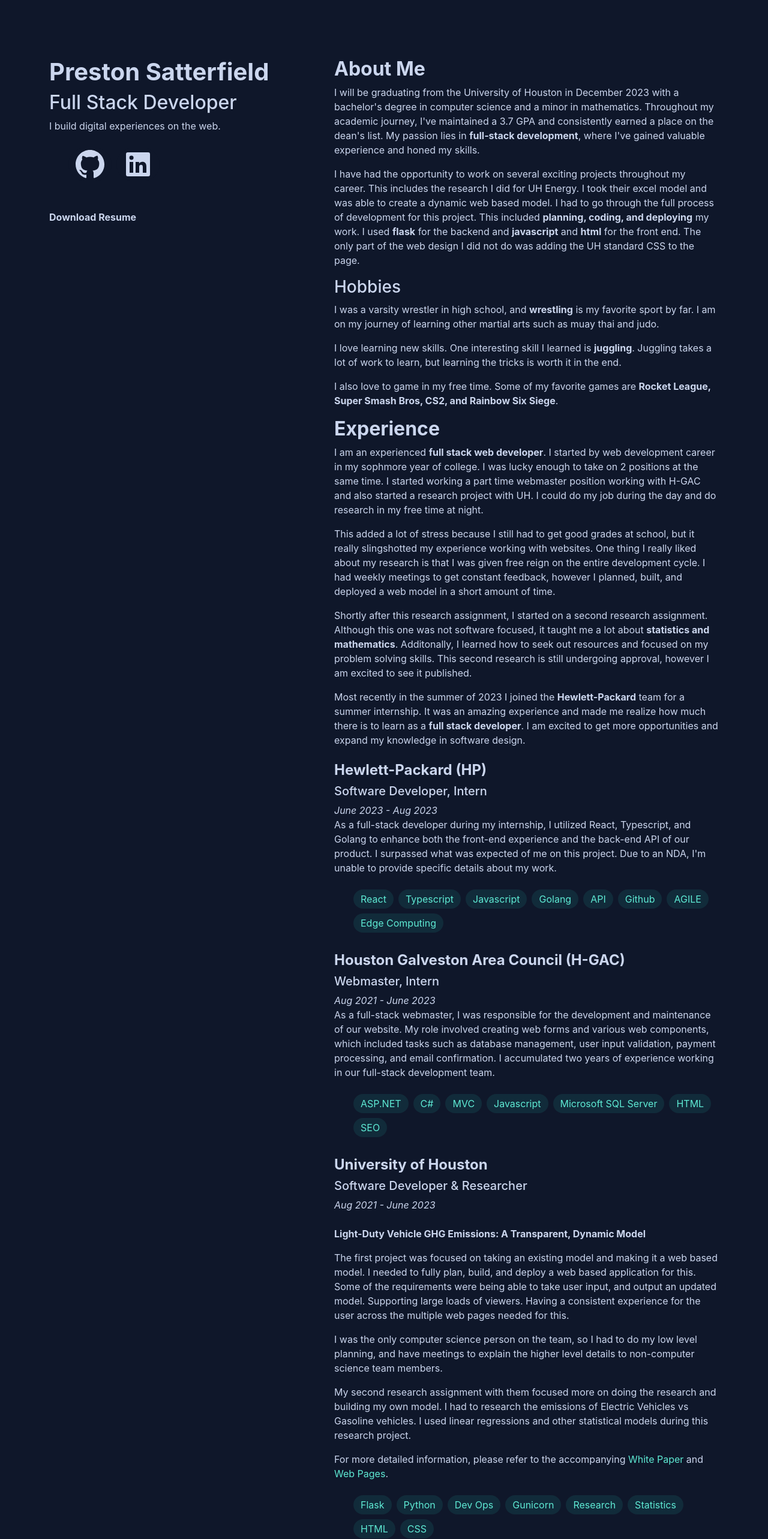
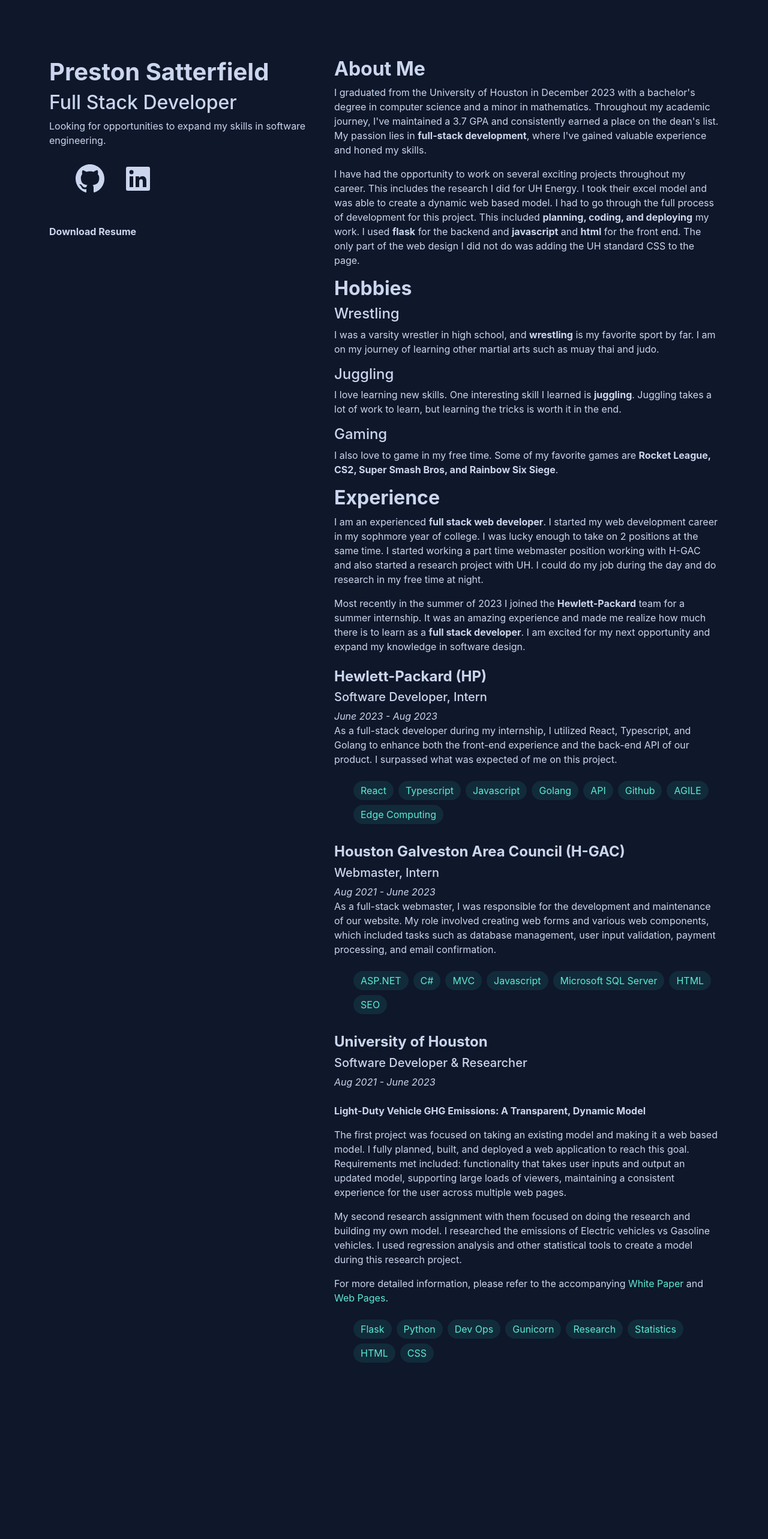
Before and after one commit to pdsatter/Portfolio, a React (Create React App) app in the folder portfolio-app/: page / in a window 1280 px wide. Shown: the top 2566 px of the page at 60% size. After the commit the page ends 2392 px from the top, so only its background shows below. Built offline with nearby package versions, Linux system fonts and the light colour scheme.

Commit message:
Update text

```diff
--- a/portfolio-app/src/AboutMe.tsx
+++ b/portfolio-app/src/AboutMe.tsx
@@ -3,7 +3,7 @@
         <div>
             <h2><strong>About Me</strong></h2>
             <p>
-                I will be graduating from the University of Houston in December 2023 with a bachelor's degree in computer science and a minor in mathematics.
+                I graduated from the University of Houston in December 2023 with a bachelor's degree in computer science and a minor in mathematics.
                 Throughout my academic journey, I've maintained a 3.7 GPA and consistently earned a place on the dean's list.
                 My passion lies in <strong>full-stack development</strong>, where I've gained valuable experience and honed my skills.
             </p>
@@ -16,21 +16,6 @@
                 I used <strong>flask</strong> for the backend and <strong>javascript</strong> and <strong>html</strong> for the front end.
                 The only part of the web design I did not do was adding the UH standard CSS to the page.
             </p>
-
-            <h3>Hobbies</h3>
-            <p>
-                I was a varsity wrestler in high school, and <strong>wrestling</strong> is my favorite sport by far.
-                I am on my journey of learning other martial arts such as muay thai and judo.
-            </p>
-
-            <p>
-                I love learning new skills. One interesting skill I learned is <strong>juggling</strong>.
-                Juggling takes a lot of work to learn, but learning the tricks is worth it in the end.
-            </p>
-
-            <p>
-                I also love to game in my free time.  Some of my favorite games are <strong>Rocket League, Super Smash Bros, CS2, and Rainbow Six Siege</strong>.
-            </p>
         </div>
     );
 }
--- a/portfolio-app/src/Body.tsx
+++ b/portfolio-app/src/Body.tsx
@@ -1,12 +1,13 @@
 import AboutMe from './AboutMe';
 import Experience from './Experience';
-import Resume from './Resume';
+import Hobbies from './Hobbies';
 import './App.css'
 
 function Body() {
     return (
         <div className="main-body">
             <AboutMe />
+            <Hobbies />
             <Experience />
 
         </div>
--- a/portfolio-app/src/Experience.tsx
+++ b/portfolio-app/src/Experience.tsx
@@ -5,24 +5,14 @@
     return (<>
         <h2><strong>Experience</strong></h2>
         <p>
-            I am an experienced <strong>full stack web developer</strong>. I started by web development career in my sophmore year of college.
+            I am an experienced <strong>full stack web developer</strong>. I started my web development career in my sophmore year of college.
             I was lucky enough to take on 2 positions at the same time.  I started working a part time webmaster position working with H-GAC and
             also started a research project with UH. I could do my job during the day and do research in my free time at night.
         </p>
         <p>
-            This added a lot of stress because I still had to get good grades at school, but it really slingshotted my experience working with websites.
-            One thing I really liked about my research is that I was given free reign on the entire development cycle.  I had weekly
-            meetings to get constant feedback, however I planned, built, and deployed a web model in a short amount of time.
-        </p>
-        <p>
-            Shortly after this research assignment, I started on a second research assignment.  Although this one was not
-            software focused, it taught me a lot about <strong>statistics and mathematics</strong>.  Additonally, I learned how to seek out resources and focused on my problem solving skills.
-            This second research is still undergoing approval, however I am excited to see it published.
-        </p>
-        <p>
             Most recently in the summer of 2023 I joined the <strong>Hewlett-Packard</strong> team for a summer internship.
             It was an amazing experience and made me realize how much there is to learn as a <strong>full stack developer</strong>. I am
-            excited to get more opportunities and expand my knowledge in software design.
+            excited for my next opportunity and expand my knowledge in software design.
         </p>
 
         <Row>
@@ -34,7 +24,6 @@
                     As a full-stack developer during my internship, I utilized React, Typescript, and Golang to enhance
                     both the front-end experience and the back-end API of our product.
                     I surpassed what was expected of me on this project.
-                    Due to an NDA, I'm unable to provide specific details about my work.
                 </p>
                 <ul>
                     <li>React</li>
@@ -56,7 +45,6 @@
                     As a full-stack webmaster, I was responsible for the development and maintenance of our website.
                     My role involved creating web forms and various web components, which included tasks such as database management,
                     user input validation, payment processing, and email confirmation.
-                    I accumulated two years of experience working in our full-stack development team.
                 </p>
                 <ul>
                     <li>ASP.NET</li>
@@ -78,19 +66,13 @@
                     <b>Light-Duty Vehicle GHG Emissions: A Transparent, Dynamic Model</b>
                 </p>
                 <p>
-                    The first project was focused on taking an existing model and making it a web based model.
-                    I needed to fully plan, build, and deploy a web based application for this.
-                    Some of the requirements were being able to take user input, and output an updated model.
-                    Supporting large loads of viewers. Having a consistent experience for the user across the multiple web pages needed for this.
+                    The first project was focused on taking an existing model and making it a web based model. I fully planned, built, and deployed a web application to reach this goal.
+                    Requirements met included: functionality that takes user inputs and output an updated model, supporting large loads of viewers, maintaining a consistent experience for the user across multiple
+                    web pages.
                 </p>
                 <p>
-                    I was the only computer science person on the team, so I had to do my low level planning, and have meetings to explain the higher level
-                    details to non-computer science team members.
-                </p>
-                <p>
-                    My second research assignment with them focused more on doing the research and building my own model.
-                    I had to research the emissions of Electric Vehicles vs Gasoline vehicles. I used linear regressions and other
-                    statistical models during this research project.
+                    My second research assignment with them focused on doing the research and building my own model. I researched the emissions of Electric vehicles vs Gasoline vehicles.
+                    I used regression analysis and other statistical tools to create a model during this research project.
                 </p>
                 <p>
                     For more detailed information,
--- a/portfolio-app/src/Header.tsx
+++ b/portfolio-app/src/Header.tsx
@@ -7,7 +7,7 @@
     <div>
       <h1><strong>Preston Satterfield</strong></h1>
       <h2>Full Stack Developer</h2>
-      <p>I build digital experiences on the web.</p>
+      <p>Looking for opportunities to expand my skills in software engineering.</p>
 
       <ContactLinks />
     </div>
--- /dev/null
+++ b/portfolio-app/src/Hobbies.tsx
@@ -0,0 +1,25 @@
+function Hobbies() {
+    return (
+        <div>
+            <h2><strong>Hobbies</strong></h2>
+            <h4>Wrestling</h4>
+            <p>
+                I was a varsity wrestler in high school, and <strong>wrestling</strong> is my favorite sport by far.
+                I am on my journey of learning other martial arts such as muay thai and judo.
+            </p>
+
+            <h4>Juggling</h4>
+            <p>
+                I love learning new skills. One interesting skill I learned is <strong>juggling</strong>.
+                Juggling takes a lot of work to learn, but learning the tricks is worth it in the end.
+            </p>
+
+            <h4>Gaming</h4>
+            <p>
+                I also love to game in my free time.  Some of my favorite games are <strong>Rocket League, CS2, Super Smash Bros, and Rainbow Six Siege</strong>.
+            </p>
+        </div>
+    );
+}
+
+export default Hobbies;
```
